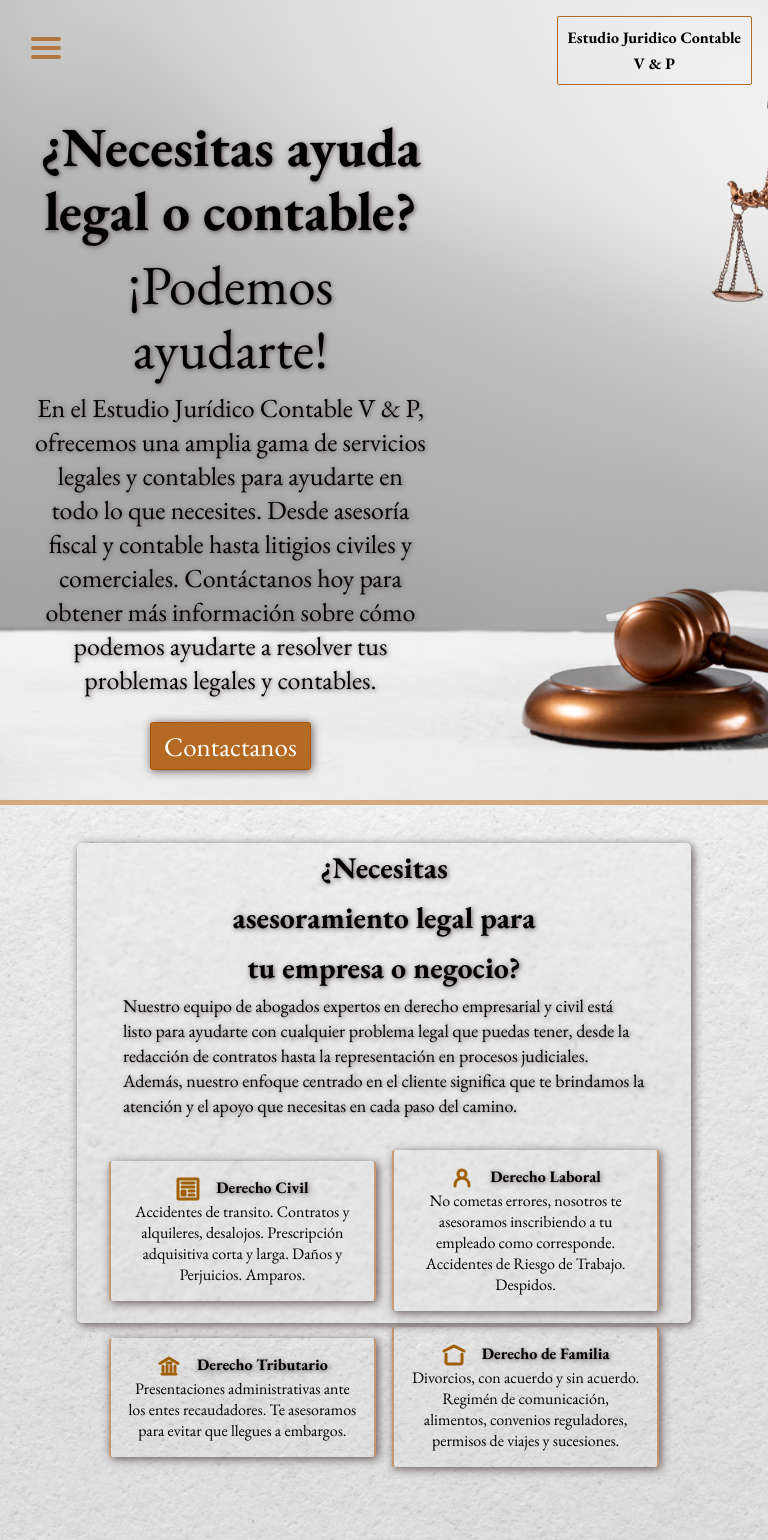
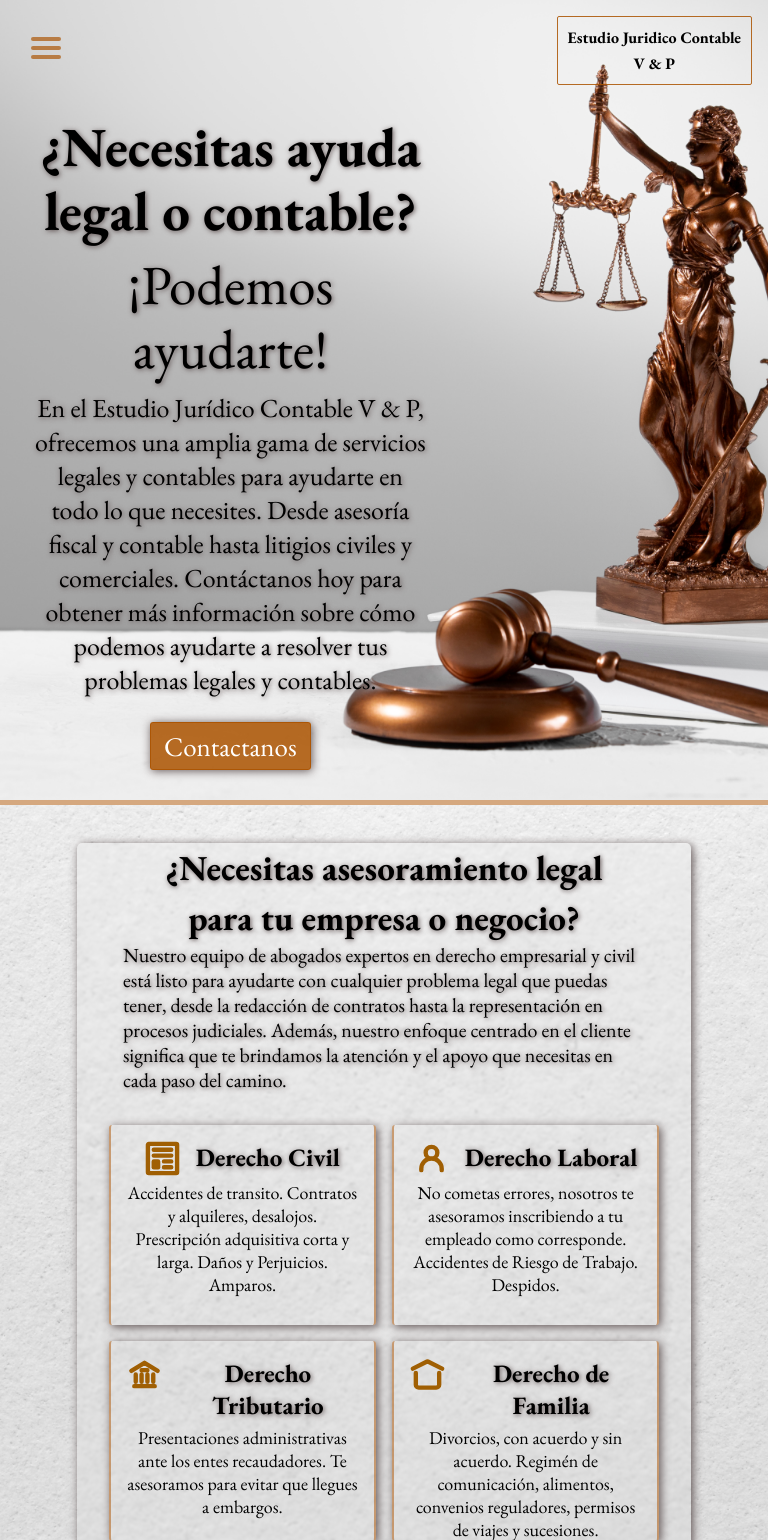
Before and after one commit to AgusPereyraa/juridicoContable, a React (Create React App) app: page / in a window 768 px wide. Shown: the top 1540 px of the page. Built offline with nearby package versions, Linux system fonts and the light colour scheme.

Commit message:
responsive 768 info

```diff
--- a/src/Components/Main/main.css
+++ b/src/Components/Main/main.css
@@ -4,6 +4,46 @@
     background-position: contain;
     background-repeat: no-repeat;
     background-size: cover;
+}
+
+@media (min-width: 427px) and (max-width: 769px) {
+    .main{
+        height: 100vh;
+        background: url(../../Img/background-home.png);
+        background-position: center;
+        background-repeat: no-repeat;
+        background-size: cover;
+    }
+}
+
+@media (min-width: 377px) and (max-width: 426px) {
+    .main {
+        background: url(../../Img/backgroundInfo.png);
+        height: 100vh;
+        background-position: contain;
+        background-repeat: no-repeat;
+        background-size: cover;
+    }
+}
+
+@media (min-width: 321px) and (max-width: 376px) {
+    .main {
+        background: url(../../Img/backgroundInfo.png);
+        height: 100vh;
+        background-position: contain;
+        background-repeat: no-repeat;
+        background-size: cover;
+    }
+}
+
+@media (max-width: 320px) {
+    .main {
+        background: url(../../Img/backgroundInfo.png);
+        height: 100vh;
+        background-position: contain;
+        background-repeat: no-repeat;
+        background-size: cover;
+    }
 }
 
 
--- a/src/Components/MainHome/mainHome.css
+++ b/src/Components/MainHome/mainHome.css
@@ -43,6 +43,10 @@
     font-weight: bolder;
     cursor: pointer;
 }
+
+/* @media (min-width: 427px) and (max-width: 769px) {
+
+} */
 
 @media (min-width: 377px) and (max-width: 426px) {
     .home {
@@ -97,7 +101,6 @@
         align-items: center;
         padding: .1rem;
         width: 100vw;
-        height: 100vh;
     }
 
     .homeTitle {
--- a/src/Components/MainInfo/mainInfo.css
+++ b/src/Components/MainInfo/mainInfo.css
@@ -101,6 +101,40 @@
 
 .title h4 {
     text-shadow: 1px 1px 5px #625555;
+}
+
+@media (min-width: 427px) and (max-width: 769px) {
+    .mainInfo {
+        height: 88vh;
+    }
+
+    .desc {
+        height: 25vh;
+        display: flex;
+        flex-direction: column;
+        gap: .3rem;
+    }
+
+    .infoTitle {
+        font-size: 35px;
+        width: 60vw;
+    }
+
+    .descTitle {
+        font-size: 20px;
+    }
+
+    .title img {
+        height: 35px;
+    }
+
+    .title h4 {
+        font-size: 25px;
+    }
+
+    .descInfo {
+        font-size: 18px;
+    }
 }
 
 @media (min-width: 377px) and (max-width: 426px) {
```
